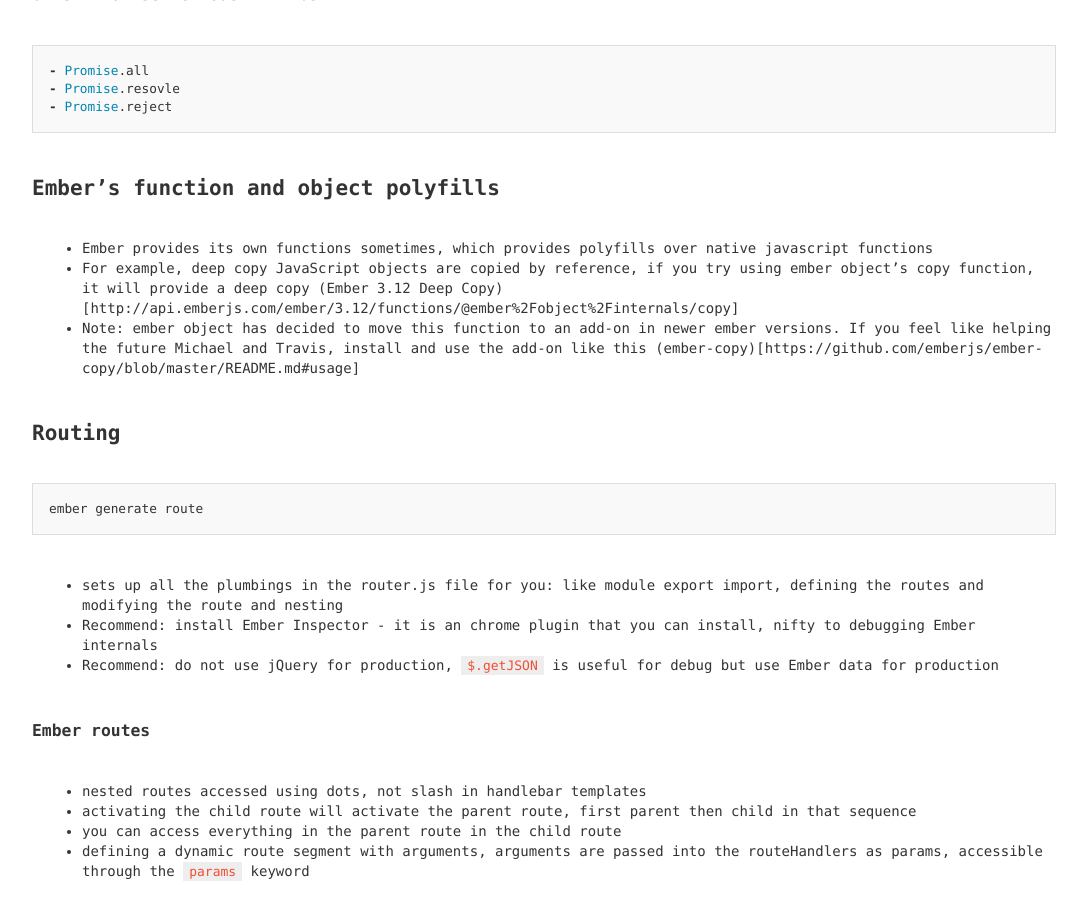
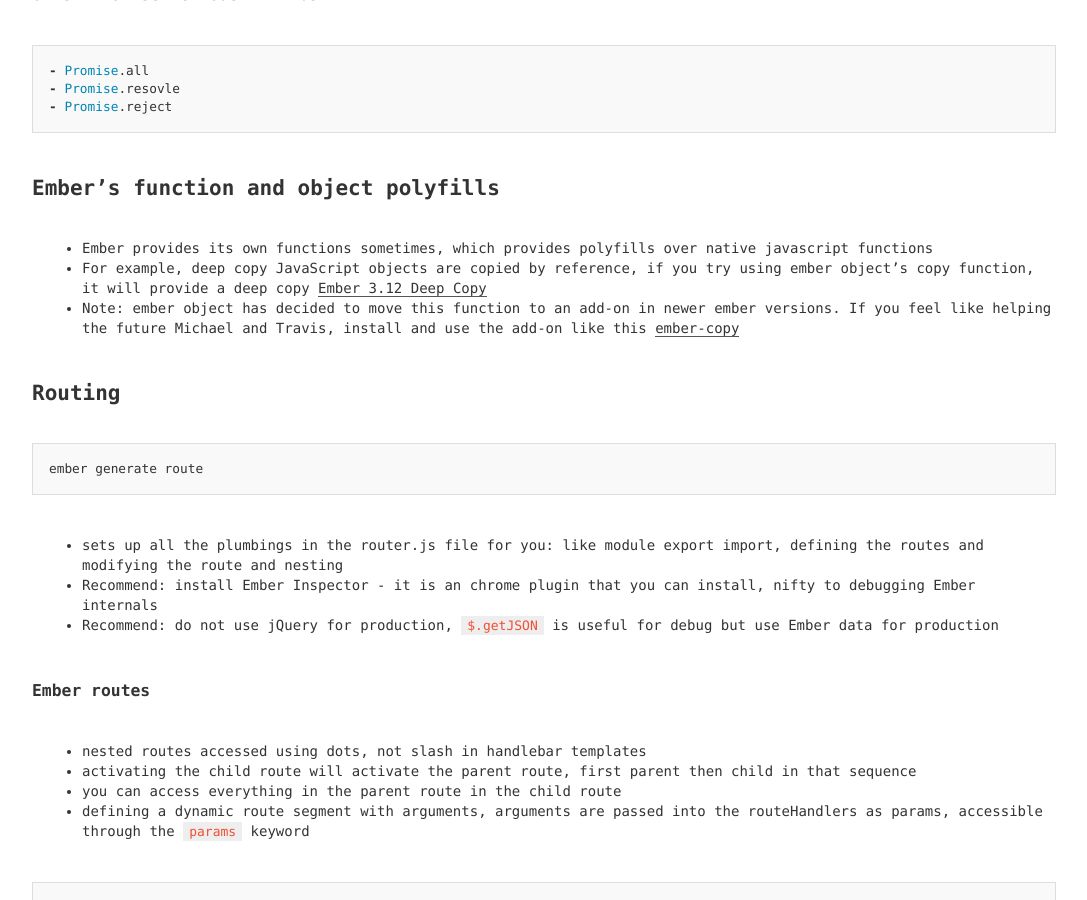
Before and after one commit to fengtingzhang/blog, a Jekyll site: the page built from _posts/2020-01-17-ember-2-session-two.md, in a window 1280 px wide and 900 px high, scrolled down 672 px. Shown: the whole window, without its empty margins (96-1183 px from the left). Built offline with Jekyll 4.4.1, drawn with Linux system fonts in a browser that asks for light colours.

Commit message:
Update 2020-01-17-ember-2-session-two.md

````diff
--- a/_posts/2020-01-17-ember-2-session-two.md
+++ b/_posts/2020-01-17-ember-2-session-two.md
@@ -33,8 +33,8 @@
 - Ember provides its own functions sometimes, which provides polyfills over native javascript functions
 - For example, deep copy
 JavaScript objects are copied by reference, if you try using ember object's copy function, it will provide a deep copy
-(Ember 3.12 Deep Copy)[http://api.emberjs.com/ember/3.12/functions/@ember%2Fobject%2Finternals/copy]
-- Note: ember object has decided to move this function to an add-on in newer ember versions. If you feel like helping the future Michael and Travis, install and use the add-on like this (ember-copy)[https://github.com/emberjs/ember-copy/blob/master/README.md#usage]
+[Ember 3.12 Deep Copy](http://api.emberjs.com/ember/3.12/functions/@ember%2Fobject%2Finternals/copy)
+- Note: ember object has decided to move this function to an add-on in newer ember versions. If you feel like helping the future Michael and Travis, install and use the add-on like this [ember-copy](https://github.com/emberjs/ember-copy/blob/master/README.md#usage)
 
 ## Routing
 ```javascript
````
